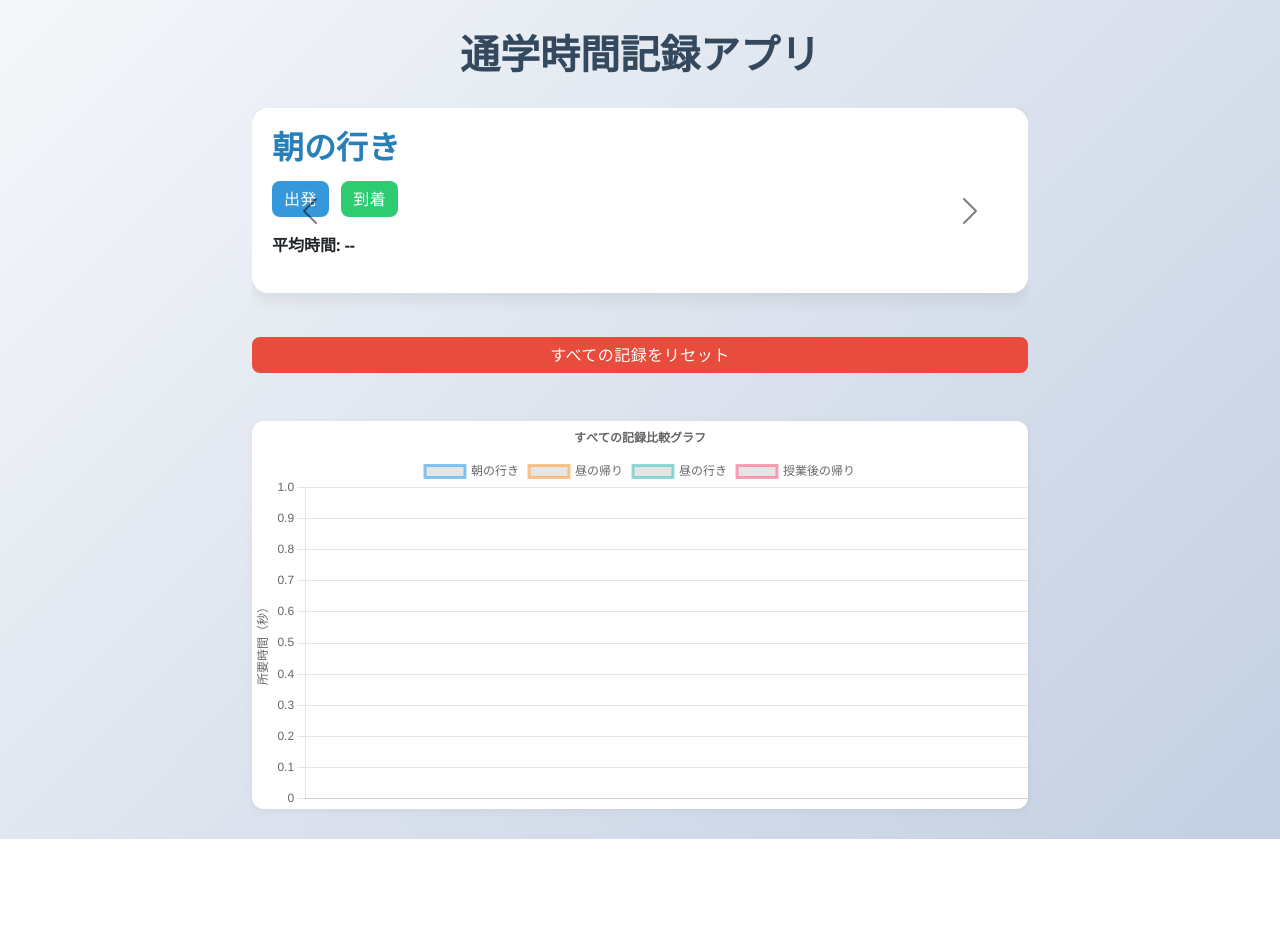
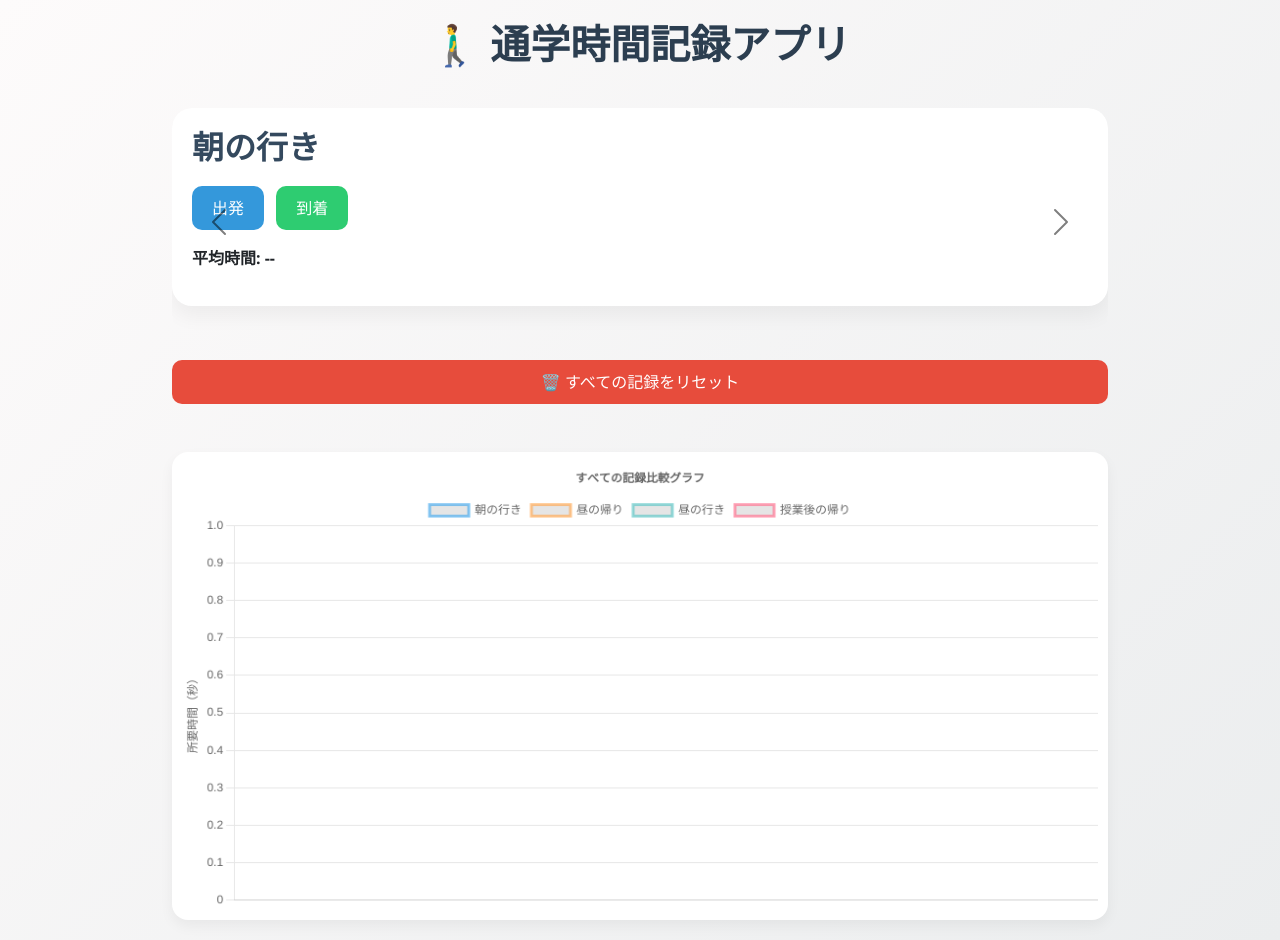
Before and after one commit to Jinshin2534/commute-timer-app-, a plain HTML site: page index.html in a window 1280 px wide. Before the commit the page ends 839 px from the top, so only its background shows below. Drawn offline with nearby package versions, Linux system fonts and the light colour scheme.

Commit message:
Update index.html

```diff
--- a/index.html
+++ b/index.html
@@ -8,36 +8,41 @@
   <script src="https://cdn.jsdelivr.net/npm/chart.js"></script>
   <style>
     body {
-      background: linear-gradient(135deg, #f5f7fa, #c3cfe2);
-      padding: 30px 10px;
+      background: linear-gradient(135deg, #fdfbfb, #ebedee);
+      padding: 20px;
       font-family: 'Segoe UI', sans-serif;
     }
     .container {
-      max-width: 800px;
+      max-width: 960px;
       margin: auto;
     }
     .section {
       padding: 20px;
-      background: white;
-      border-radius: 16px;
-      box-shadow: 0 6px 18px rgba(0, 0, 0, 0.08);
-      margin-bottom: 20px;
+      background: #ffffff;
+      border-radius: 20px;
+      box-shadow: 0 10px 20px rgba(0, 0, 0, 0.05);
+      margin-bottom: 30px;
+      transition: all 0.3s ease;
+    }
+    .section:hover {
+      transform: translateY(-2px);
+      box-shadow: 0 14px 24px rgba(0, 0, 0, 0.08);
     }
     h1 {
       font-weight: 700;
       text-align: center;
-      margin-bottom: 30px;
-      color: #34495e;
+      margin-bottom: 40px;
+      color: #2c3e50;
     }
     h2 {
-      color: #2980b9;
+      color: #34495e;
       font-weight: 600;
-      margin-bottom: 15px;
+      margin-bottom: 20px;
     }
     .btn {
       font-weight: 500;
-      letter-spacing: 0.5px;
-      border-radius: 8px;
+      border-radius: 10px;
+      padding: 10px 20px;
     }
     .btn-primary {
       background-color: #3498db;
@@ -55,16 +60,35 @@
     .carousel-control-next-icon {
       filter: invert(1);
     }
+    .carousel-control-prev,
+    .carousel-control-next {
+      width: 10%;
+    }
+    .carousel-inner {
+      border-radius: 20px;
+      overflow: hidden;
+    }
     canvas {
-      border-radius: 12px;
-      background: #fff;
-      box-shadow: 0 2px 10px rgba(0, 0, 0, 0.05);
+      border-radius: 16px;
+      background: #ffffff;
+      box-shadow: 0 6px 14px rgba(0, 0, 0, 0.05);
+      padding: 10px;
+    }
+    ul {
+      list-style: none;
+      padding-left: 0;
+    }
+    li {
+      padding: 6px 0;
+      border-bottom: 1px solid #f0f0f0;
+      font-size: 15px;
+      color: #555;
     }
   </style>
 </head>
 <body>
   <div class="container">
-    <h1>通学時間記録アプリ</h1>
+    <h1>🚶‍♂️ 通学時間記録アプリ</h1>
 
     <div id="carousel" class="carousel slide" data-bs-ride="false">
       <div class="carousel-inner" id="slider"></div>
@@ -76,7 +100,7 @@
       </button>
     </div>
 
-    <button class="btn btn-danger w-100 mt-4" onclick="resetAll()">すべての記録をリセット</button>
+    <button class="btn btn-danger w-100 mt-4" onclick="resetAll()">🗑️ すべての記録をリセット</button>
 
     <div class="mt-5">
       <canvas id="combinedChart"></canvas>
```
